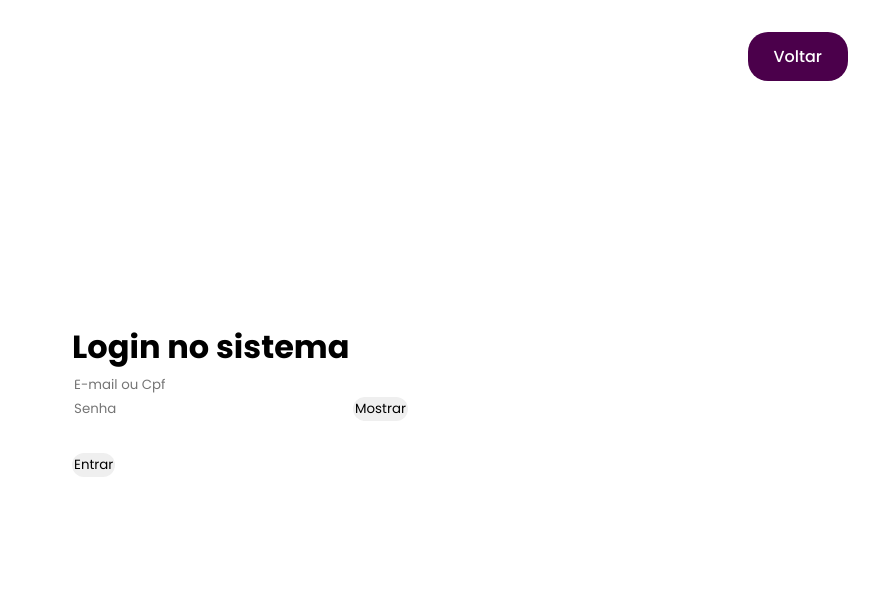
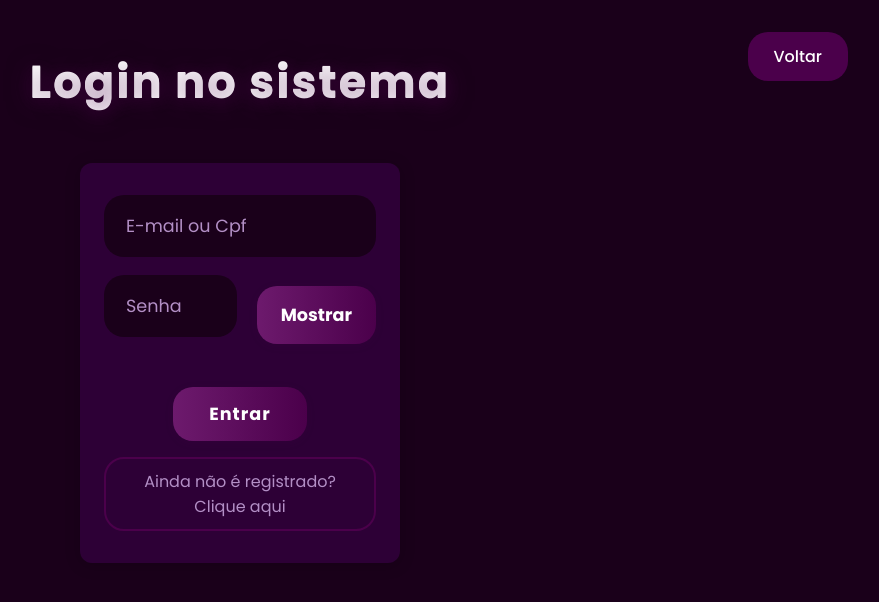
Before and after one commit to leonardomantovanello/VanMos, a React (Vite) app: page /login in a window 1280 px wide. Shown: the top 602 px of the page, without its empty margins (400-1279 px from the left). Built offline with nearby package versions, Linux system fonts and the light colour scheme.

Commit message:
login quase pronto

```diff
--- a/src/Components/Login/Login.css
+++ b/src/Components/Login/Login.css
@@ -1,3 +1,7 @@
+body {
+  background: #1a001a;
+}
+
 .voltar-btn {
   position: absolute;
   top: 32px;
@@ -6,11 +10,12 @@
   background: #4b004b;
   color: #fff;
   border: none;
-  border-radius: 4px;
+  border-radius: 20px;
   font-size: 1rem;
   cursor: pointer;
   font-weight: 500;
   z-index: 10;
+  transition: background 0.2s;
 }
 
 .voltar-btn:hover {
@@ -21,22 +26,82 @@
   position: relative;
   min-height: 100vh;
   display: flex;
-  justify-content: center;
+  flex-direction: column;
   align-items: center;
+}
+
+form {
+  display: flex;
+  flex-direction: column;
+  align-items: flex-start;
+  width: 320px;
+  background: #2d0036; /* Roxo escuro */
+  padding: 32px 24px;
+  border-radius: 12px;
+  box-shadow: 0 2px 16px rgba(0,0,0,0.18);
+}
+
+.login-title {
+  margin-top: 48px;
+  margin-bottom: 48px;
+  font-size: 2.8rem;
+  font-weight: 900;
+  text-align: center;
+  width: 100%;
+  color: #fff;
+  letter-spacing: 2px;
+  text-shadow: 0 4px 24px #4b004b80, 0 1px 0 #fff;
+  background: linear-gradient(90deg, #fff 60%, #b38fc6 100%);
+  -webkit-background-clip: text;
+  -webkit-text-fill-color: transparent;
+  background-clip: text;
+  filter: drop-shadow(0 2px 8px #4b004b40);
+  transition: text-shadow 0.3s, filter 0.3s;
+}
+
+.login-title:hover {
+  filter: drop-shadow(0 6px 24px #6d1a6d80);
+  text-shadow: 0 6px 32px #6d1a6d80, 0 1px 0 #fff;
+}
+
+form input,
+.password-field input {
+  width: 100%;
+  box-sizing: border-box;
+  border-radius: 20px;
+  border: 2px solid transparent;
+  background: #1a001a;
+  color: #fff;
+  padding: 16px 20px;      /* igual para ambos */
+  font-size: 1.1rem;       /* igual para ambos */
+  margin-bottom: 0;        /* evita duplo espaçamento */
+}
+
+form input::placeholder,
+.password-field input::placeholder {
+  color: #b38fc6;
 }
 
 .voltar-btn,
 .show-password-btn,
 form button[type="submit"] {
- border-radius: 20px;
+  border-radius: 20px;
   border: 2px solid transparent;
+  background: #4b004b;
+  color: #fff;
+  transition: background 0.2s;
 }
 
+.voltar-btn:hover,
+.show-password-btn:hover,
+form button[type="submit"]:hover {
+  background: #6d1a6d;
+}
 
-input,
-.password-field input {
-  border-radius: 20px;
-    border: 2px solid transparent;
+.show-password-btn:hover,
+.show-password-btn:focus {
+  background: linear-gradient(90deg, #4b004b 0%, #6d1a6d 100%);
+  transform: translateY(-2px) scale(1.05);
 }
 
 .password-field {
@@ -44,12 +109,97 @@ input,
   align-items: center;
   gap: 12px;
   margin-bottom: 20px;
+  width: 100%;
 }
+
+.password-field input {
+  padding: 16px 20px;
+  /* Remova o min-width */
+  font-size: 1.1rem;
+  border-radius: 20px;
+  border: 2px solid transparent;
+  background: #1a001a;
+  color: #fff;
+  flex: 1;
+  width: 100%; /* Garante que ocupa toda a largura disponível */
+  box-sizing: border-box;
+}
+
 
 form button[type="submit"] {
   margin-top: 12px;
+  align-self: center;
+  border-width: 0;
+  background: linear-gradient(90deg, #6d1a6d 0%, #4b004b 100%);
+  color: #fff;
+  border-radius: 20px;
+  padding: 14px 36px;
+  font-size: 1.1rem;
+  font-weight: 700;
+  cursor: pointer;
+  box-shadow: 0 2px 8px rgba(76,0,76,0.10);
+  transition: background 0.2s, transform 0.2s;
+  outline: none;
+  letter-spacing: 1px;
+}
+
+form button[type="submit"]:hover,
+form button[type="submit"]:focus {
+  background: linear-gradient(90deg, #4b004b 0%, #6d1a6d 100%);
+  transform: translateY(-2px) scale(1.05);
 }
 
 .show-password-btn {
   margin-left: 8px;
+  background: linear-gradient(90deg, #6d1a6d 0%, #4b004b 100%);
+  color: #fff;
+  border: none;
+  border-radius: 20px;
+  padding: 16px 24px;      /* altura igual ao input */
+  font-size: 1.1rem;
+  font-weight: 700;
+  cursor: pointer;
+  box-shadow: 0 2px 8px rgba(76,0,76,0.10);
+  transition: background 0.2s, transform 0.2s;
+  outline: none;
+  display: flex;
+  align-items: center;
+  justify-content: center;
 }
+
+
+form input {
+  margin-bottom: 18px;
+}
+
+form input:not(:last-child) {
+  margin-bottom: 18px
+
+}
+
+.register-btn {
+  background: transparent;
+  color: #b38fc6;
+  border: 2px solid #4b004b;
+  border-radius: 20px;
+  padding: 10px 16px;
+  font-size: 1rem;
+  cursor: pointer;
+  align-self: center;
+  transition: background 0.2s, color 0.2s;
+  margin-top: 16px;
+}
+
+.register-btn:hover {
+  background: #4b004b;
+  color: #fff;
+
+}
+
+.password-field {
+  display: flex;
+  align-items: center;
+  gap: 12px;
+  margin-bottom: 20px;
+  width: 100%;
+}
--- a/src/Components/Login/Login.jsx
+++ b/src/Components/Login/Login.jsx
@@ -15,8 +15,9 @@ const Login = () => {
     >
       Voltar
     </button>
+    <h1 className="login-title">Login no sistema</h1>
+
 <form>
-        <h1>Login no sistema</h1>
   <input type="text" placeholder="E-mail ou Cpf" />
   <div className="password-field">
     <input
@@ -32,6 +33,14 @@ const Login = () => {
     </button>
   </div>
   <button type="submit">Entrar</button>
+  <button
+    type="button"
+    className="register-btn"
+    onClick={() => navigate('/register')}
+    style={{ marginTop: '16px' }}
+  >
+    Ainda não é registrado? Clique aqui
+  </button>
 </form>
   </div>
 )
```
Lines whose indentation alone changed are shown as unchanged.
